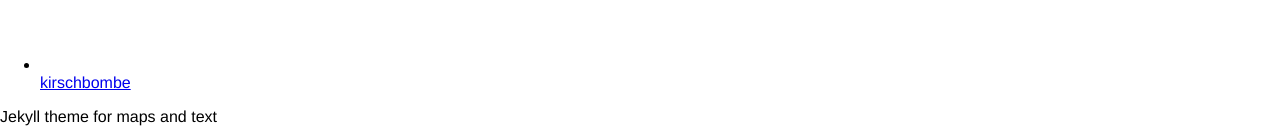
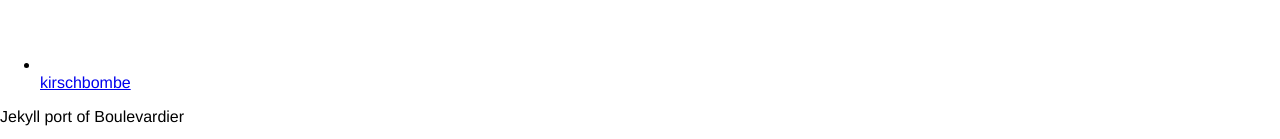
Before and after one commit to kirschbombe/flaneur, a Jekyll site: the page built from about.md, in a window 1280 px wide and 900 px high, scrolled down 1960 px. Shown: the part 758-897 px from the top of the window. Built offline with Jekyll 4.4.1, drawn with Linux system fonts in a browser that asks for light colours; some of the changed text lies outside the part shown.

Commit message:
Update _config.yml

```diff
--- a/_config.yml
+++ b/_config.yml
@@ -1,9 +1,9 @@
 # Site settings
-title: Boulevardier
+title: Flaneur
 email: kirschbombe@gmail.com
-description: "Jekyll theme for maps and text"
-baseurl: "/boulevardier-jekyll/" # the subpath of your site, e.g. /blog/
-url: "http://dawnchildress.com/boulevardier-jekyll/" # the base hostname & protocol for your site
+description: "Jekyll port of Boulevardier"
+baseurl: "/flaneur/" # the subpath of your site, e.g. /blog/
+url: "http://dawnchildress.com/flaneur/" # the base hostname & protocol for your site
 twitter_username: kirschbombe
 github_username:  kirschbombe
 
```
